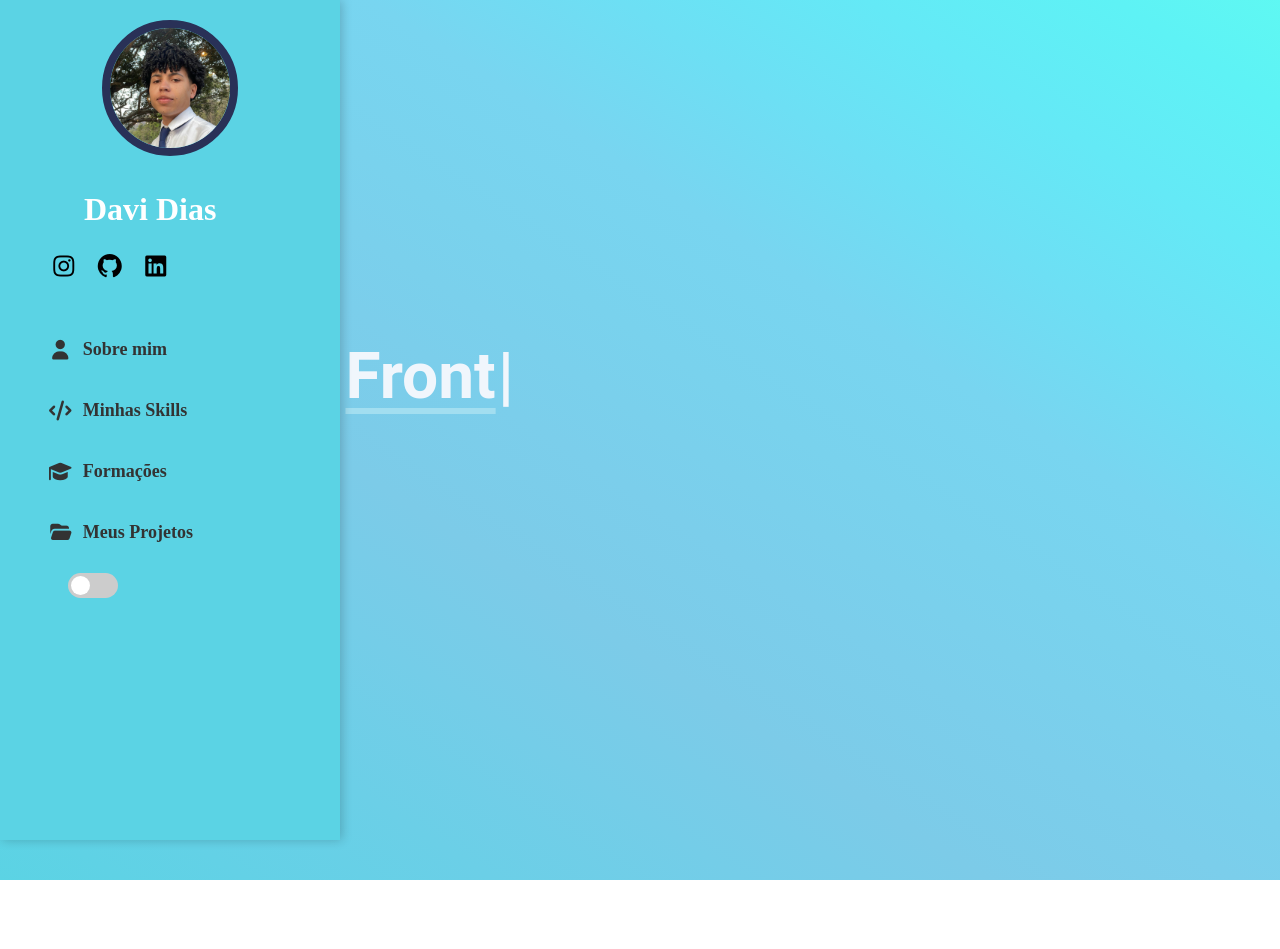
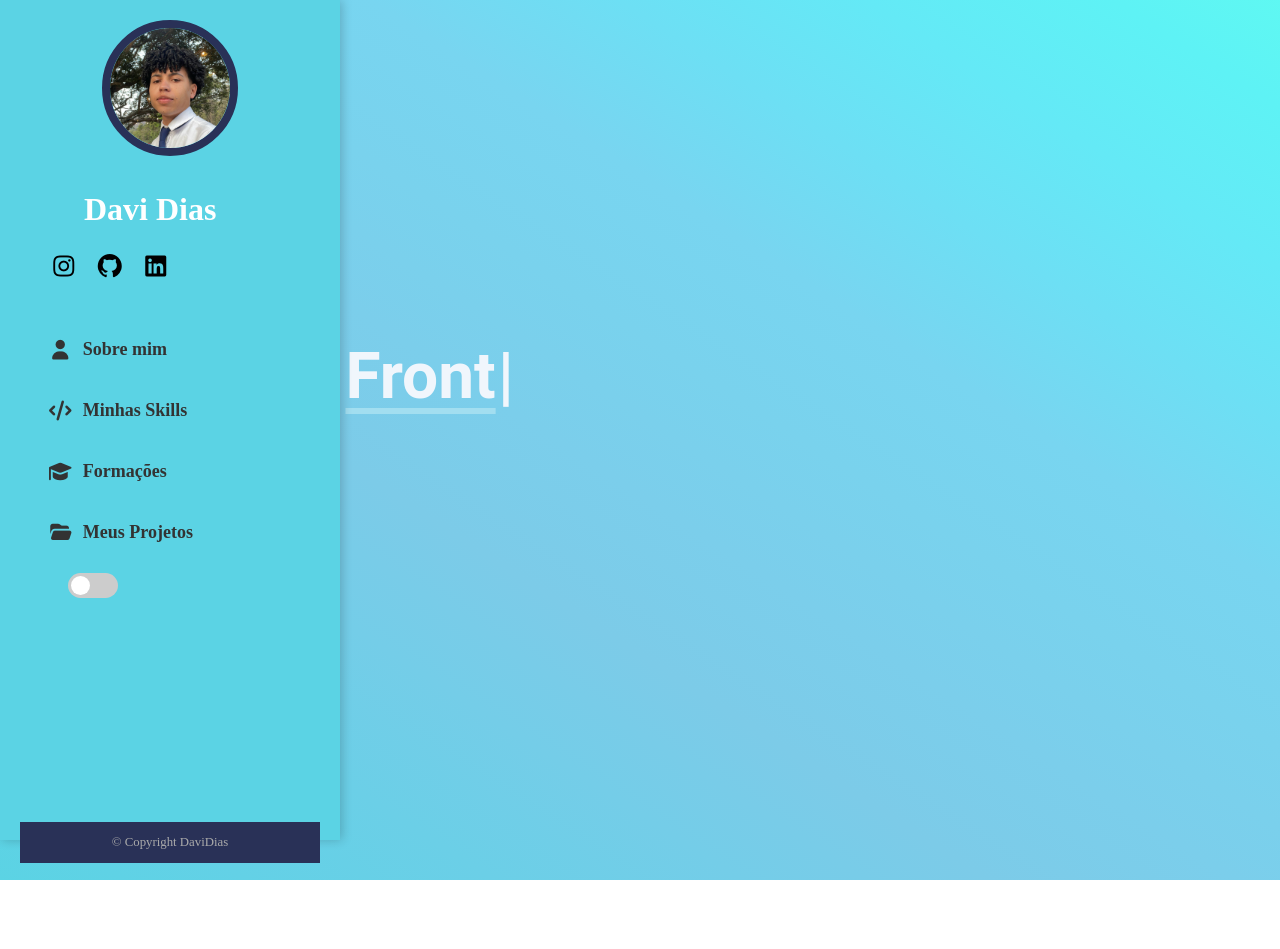
Before and after one commit to DevDaviDias/Clone-tabnews, a Next.js app: page / in a window 1280 px wide. Shown: the top 949 px of the page. Built offline with nearby package versions, Linux system fonts and the light colour scheme.

Commit message:
alteraçao estilo do footer

```diff
--- a/styles/MenuHamburguer.module.css
+++ b/styles/MenuHamburguer.module.css
@@ -187,6 +187,6 @@
   font-size: 0.8rem;
   color: #aaa;
   bottom: 0;
-  margin-top: 400px;      /* colado embaixo */
+  margin-top: 200px;      /* colado embaixo */
   left: 0;
 }
```
